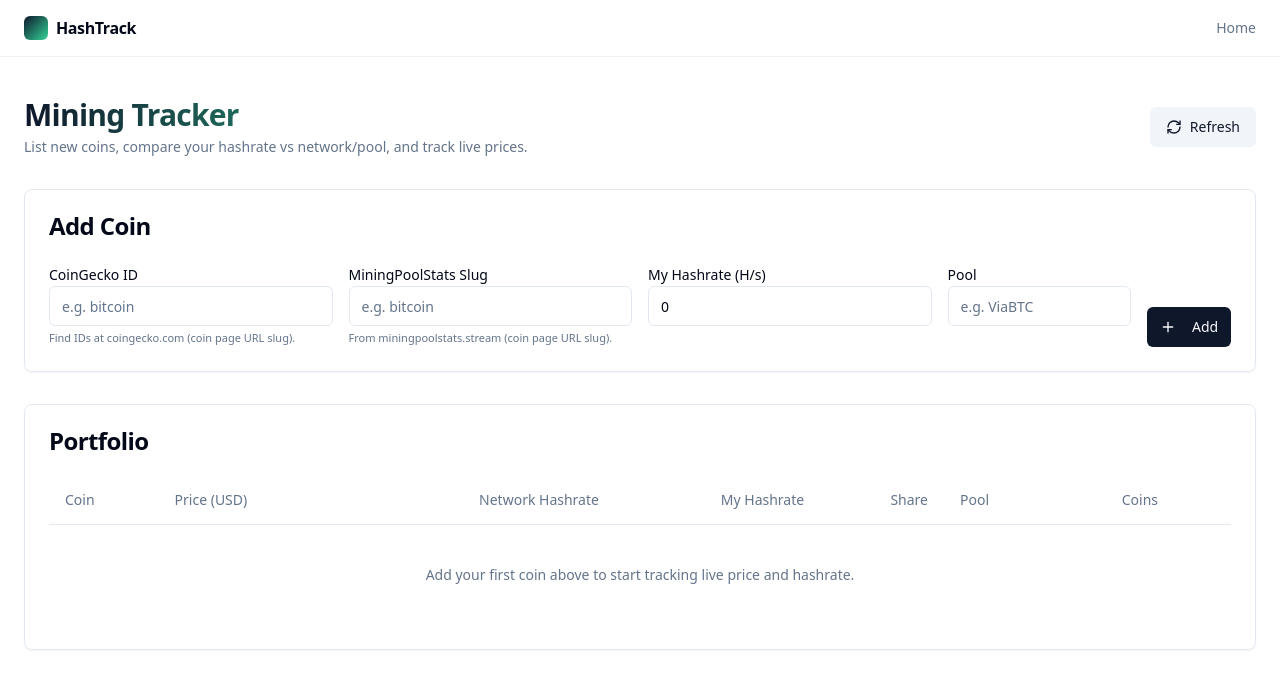
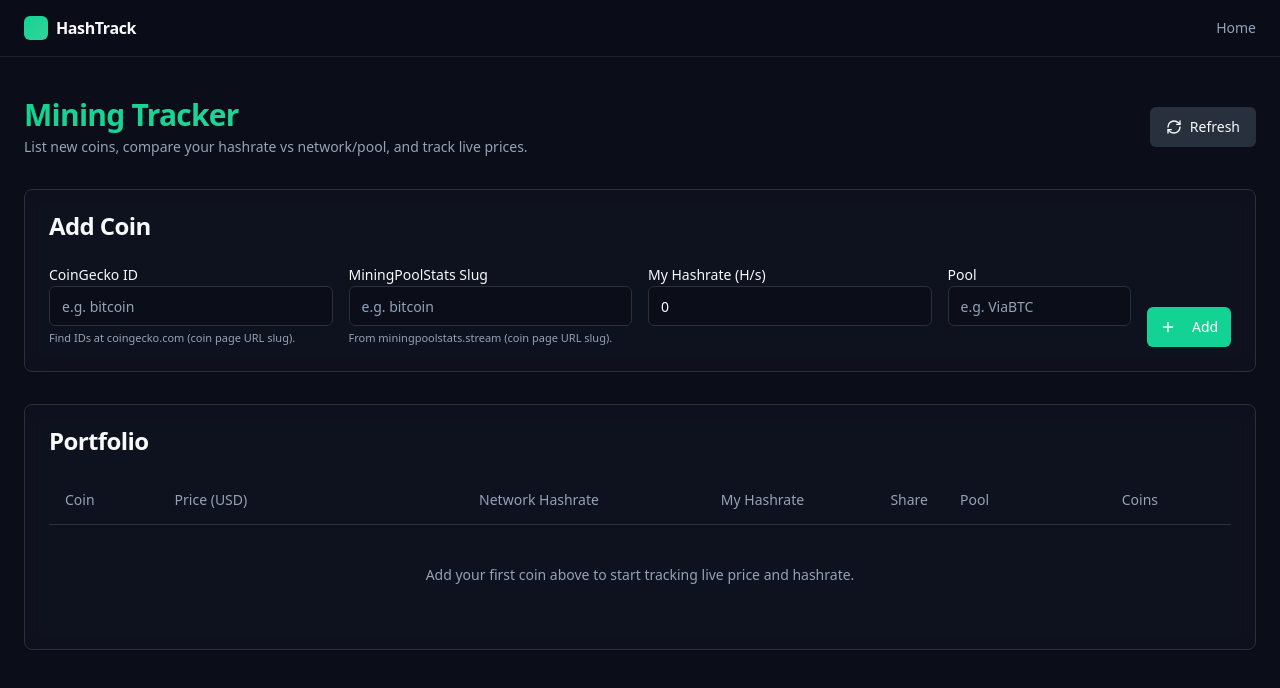
Before and after one commit to willyjamesjames777-pixel/Karma-Kalculator, a React (Vite) app: page / in a window 1280 px wide. Shown: the top 688 px of the page. Built offline with nearby package versions, Linux system fonts and the light colour scheme.

Commit message:
Update theme to modern dark brand
cgen-8cb169c8250e4be391df3f6723a95172

```diff
--- a/client/global.css
+++ b/client/global.css
@@ -12,51 +12,51 @@
    * A different format will require also updating the theme in tailwind.config.ts.
   */
   :root {
-    --background: 0 0% 100%;
-    --foreground: 222.2 84% 4.9%;
+    --background: 230 40% 7%;
+    --foreground: 210 40% 98%;
 
-    --card: 0 0% 100%;
-    --card-foreground: 222.2 84% 4.9%;
+    --card: 230 35% 10%;
+    --card-foreground: 210 40% 98%;
 
-    --popover: 0 0% 100%;
-    --popover-foreground: 222.2 84% 4.9%;
+    --popover: 230 35% 10%;
+    --popover-foreground: 210 40% 98%;
 
-    --primary: 222.2 47.4% 11.2%;
-    --primary-foreground: 210 40% 98%;
+    --primary: 160 84% 45%;
+    --primary-foreground: 0 0% 100%;
 
-    --secondary: 210 40% 96.1%;
-    --secondary-foreground: 222.2 47.4% 11.2%;
+    --secondary: 220 20% 20%;
+    --secondary-foreground: 210 40% 98%;
 
-    --muted: 210 40% 96.1%;
-    --muted-foreground: 215.4 16.3% 46.9%;
+    --muted: 220 15% 18%;
+    --muted-foreground: 215 20% 65%;
 
-    --accent: 210 40% 96.1%;
-    --accent-foreground: 222.2 47.4% 11.2%;
+    --accent: 172 66% 40%;
+    --accent-foreground: 210 40% 98%;
 
     --destructive: 0 84.2% 60.2%;
     --destructive-foreground: 210 40% 98%;
 
-    --border: 214.3 31.8% 91.4%;
-    --input: 214.3 31.8% 91.4%;
-    --ring: 222.2 84% 4.9%;
+    --border: 220 15% 20%;
+    --input: 220 15% 20%;
+    --ring: 160 84% 45%;
 
     --radius: 0.5rem;
 
-    --sidebar-background: 0 0% 98%;
+    --sidebar-background: 230 35% 10%;
 
-    --sidebar-foreground: 240 5.3% 26.1%;
+    --sidebar-foreground: 240 4.8% 95.9%;
 
-    --sidebar-primary: 240 5.9% 10%;
+    --sidebar-primary: 160 84% 45%;
 
-    --sidebar-primary-foreground: 0 0% 98%;
+    --sidebar-primary-foreground: 0 0% 100%;
 
-    --sidebar-accent: 240 4.8% 95.9%;
+    --sidebar-accent: 220 15% 18%;
 
-    --sidebar-accent-foreground: 240 5.9% 10%;
+    --sidebar-accent-foreground: 240 4.8% 95.9%;
 
-    --sidebar-border: 220 13% 91%;
+    --sidebar-border: 220 15% 20%;
 
-    --sidebar-ring: 217.2 91.2% 59.8%;
+    --sidebar-ring: 160 84% 45%;
   }
 
   .dark {
```
